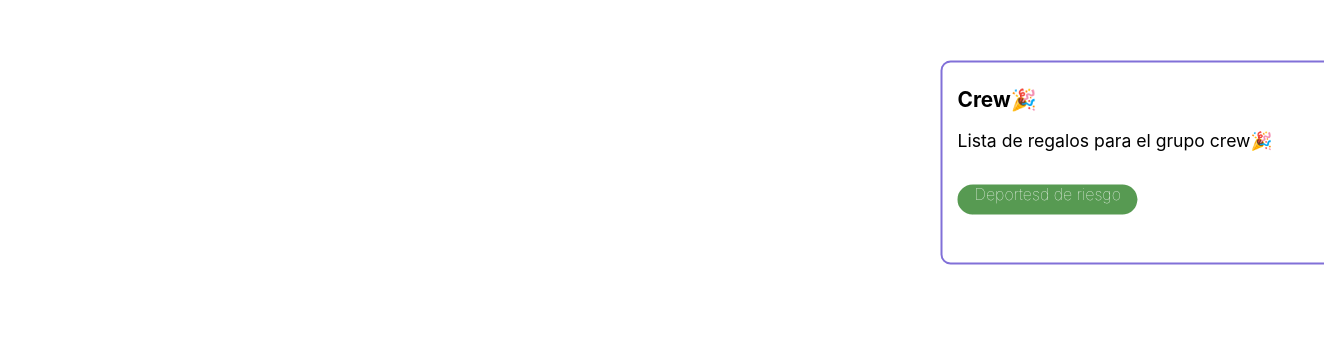
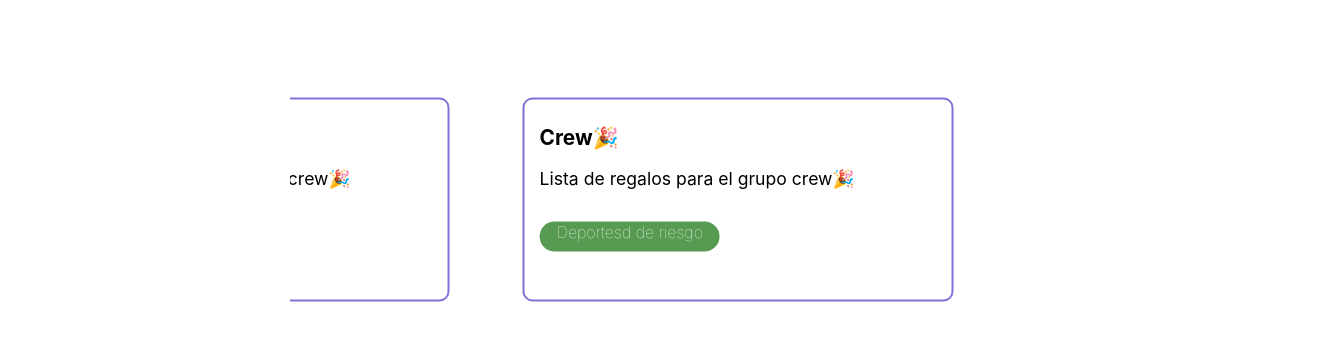
Before and after one commit to CesarDavidMorenR/gift-list-nuwe, a React (Create React App) app: page / in a window 1280 px wide. Shown: the part 151-492 px from the top of the page, 1324 px wide, since content can reach past the window. Built offline with nearby package versions, Linux system fonts and the light colour scheme.

Commit message:
Making horizontal scroll available in deskotp view

```diff
--- a/src/App.css
+++ b/src/App.css
@@ -1,15 +1,22 @@
 /* TODO Scroll transtion scroll directtion https://stackoverflow.com/questions/18481308/set-mouse-wheel-to-horizontal-scroll-using-css https://css-tricks.com/pure-css-horizontal-scrolling/ */
 
+/* ::-webkit-scrollbar{width:81px;height:82px;} */
+/* ::-webkit-scrollbar-button{width:2px;height:2px;} */
+
 .overflowx{
-  width: 527px;
-  height: 420px;
-  margin: 50px auto;
+  width: 100%;
+  height: 700px;
+  /* margin: 210px 0; */
   overflow-y: auto;
   overflow-x: hidden;
-  transform: rotate(-90deg);
-  transform-origin: right top;
-
-
+  transform: rotate(-270deg);
+  /* transform-origin: top; */
+  display: flex;
+  flex-direction: column;
+  /* position: fixed;
+  top: 0;
+  left: 0;
+   */
 }
 
 .cardsContainer {
@@ -20,7 +27,7 @@
   min-height: 200px;
   border: 2px solid #8170D8;
   border-radius: 10px;
-  transform: rotate(90deg);
+  transform: rotate(270deg);
   /* transform-origin: right top; */
 
 
@@ -28,11 +35,6 @@
 
 .cardsContainer:hover{
   background-color: #DCD5FF;
-}
-
-
-.card {
-  width: 100%;
 }
 
 /* Header Style */
--- a/src/components/Container.js
+++ b/src/components/Container.js
@@ -15,6 +15,11 @@ export const Container = () => {
         <Description />
         <Tag />
       </div>
+      <div className="cardsContainer">
+        <Header />
+        <Description />
+        <Tag />
+      </div>
     </section>
   );
 }
--- a/src/index.css
+++ b/src/index.css
@@ -6,6 +6,7 @@ body {
     sans-serif;
   -webkit-font-smoothing: antialiased;
   -moz-osx-font-smoothing: grayscale;
+  overflow-y: hidden;
 }
 
 code {
```
